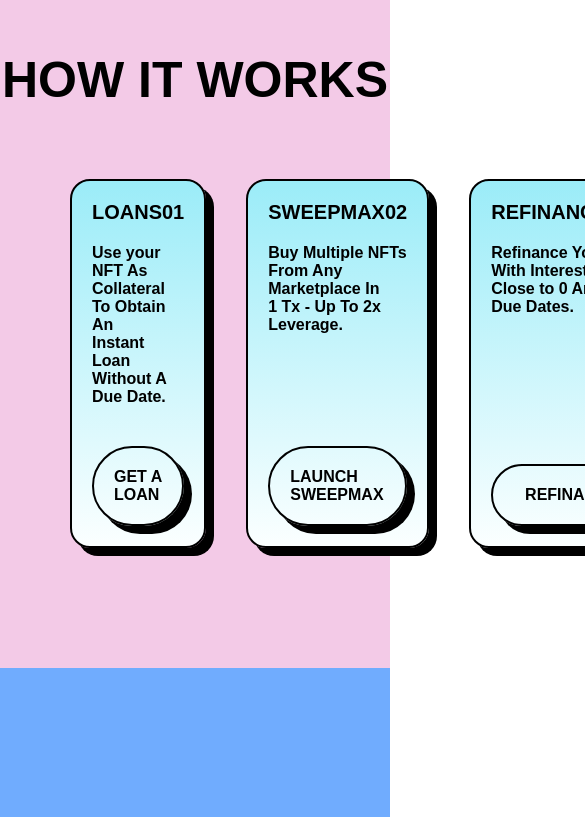
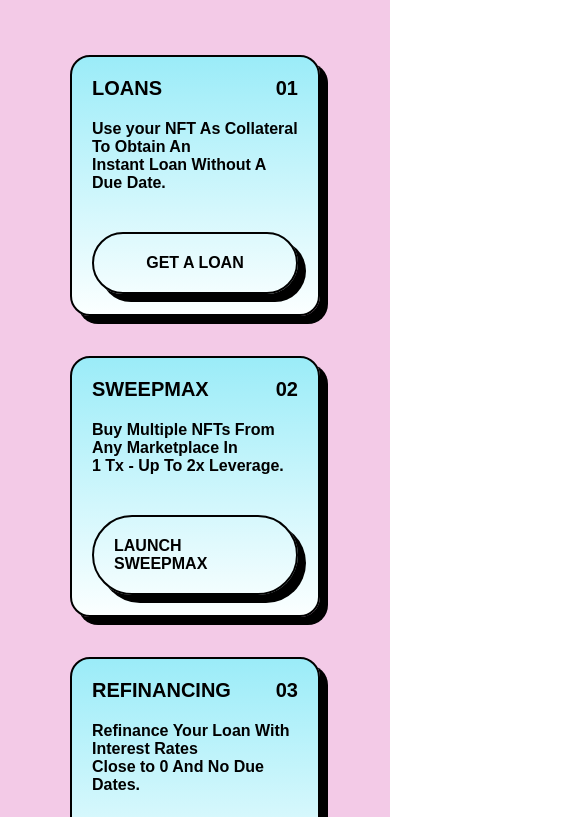
Before and after one commit to kartikeyvaish/NFT.github.io, a plain HTML site: page index.html in a window 390 px wide. Shown: the part 683-1500 px from the top of the page, 585 px wide, since content can reach past the window. Drawn offline with nearby package versions, Linux system fonts and the light colour scheme.

Commit message:
second container responsive

```diff
--- a/css/second_container.css
+++ b/css/second_container.css
@@ -74,3 +74,17 @@
     font-family: Arial, "Helvetica Neue", Helvetica, sans-serif;
     border: 2px solid;
 }
+
+@media only screen and (max-width: 600px) {
+    .second_container_cards_container {
+        flex-direction: column;
+    }
+
+    .second-container-title-text {
+        font-size: 30px;
+    }
+
+    .second-container {
+        padding-top: 50px;
+    }
+}
```
